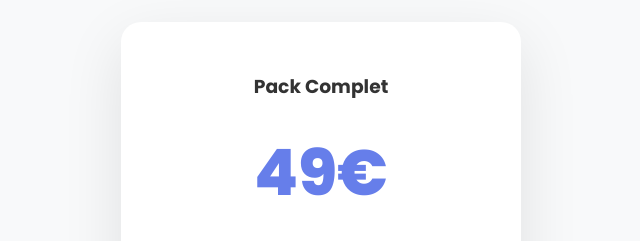
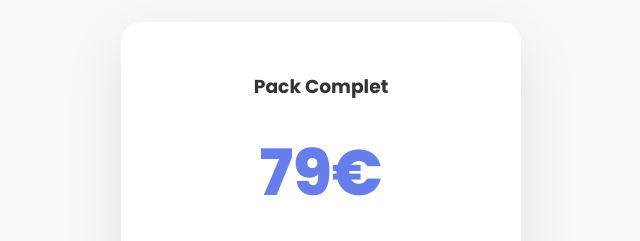
Before and after one commit to olirobz31/page-de-vente, a plain HTML site: page index.html in a window 1280 px wide. Shown: the part 5320-5561 px from the top of the page, without its empty margins (319-959 px from the left). Drawn offline with Linux system fonts and the light colour scheme.

```diff
--- a/index.html
+++ b/index.html
@@ -577,7 +577,7 @@
 
       <div class="pricing-table">
         <h3>Pack Complet</h3>
-        <div class="price-big">49€</div>
+        <div class="price-big">79€</div>
         <p style="color: #718096; margin-bottom: 30px;">Paiement unique • Pas d'abonnement</p>
 
         <ul>
```
